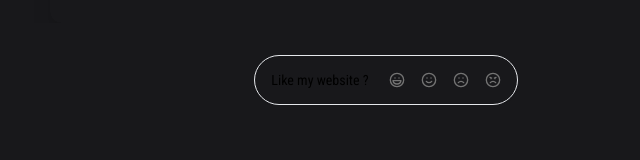
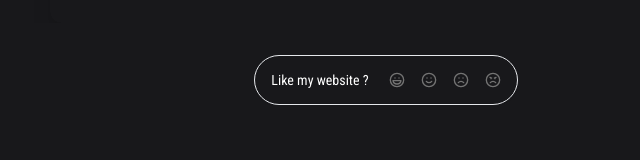
Before and after one commit to diyasruwandi/PersonalWeb, a React (Vite) app: page / in a window 1280 px wide. Shown: the part 2432-2592 px from the top of the page, without its empty margins (254-894 px from the left). Built offline with nearby package versions, Linux system fonts and the light colour scheme; no server answers; the database is empty.

Commit message:
perbaikan 6

```diff
--- a/src/components/Feedback.tsx
+++ b/src/components/Feedback.tsx
@@ -71,7 +71,7 @@ export const Feedback = () => {
       )}
     >
       <span className="flex items-center justify-center gap-3 pl-4 pr-2">
-        <div className="text-sm text-black dark:text-white">
+        <div className="text-sm text-white dark:text-white">
           {t("feedback.question")}
         </div>
         <div className="flex items-center text-neutral-400">
```
